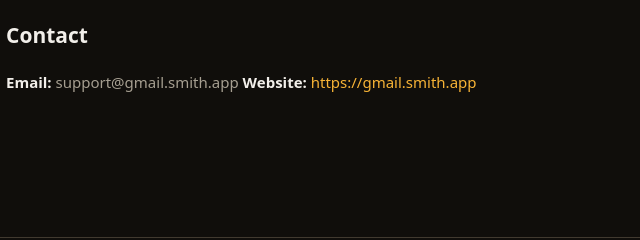
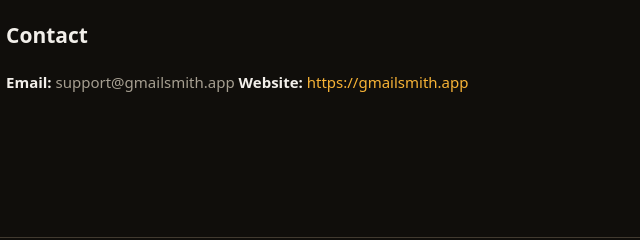
Before and after one commit to Yousaf-khan-se/gmailsmith-platform, an Astro site in the folder web/: page /privacy in a window 1280 px wide. Shown: the part 2778-3018 px from the top of the page, 278-918 px from the left. Built offline with nearby package versions, Linux system fonts and the light colour scheme; Astro itself is replaced by a stand-in of ours.

Commit message:
Correct the site domain to gmailsmith.app
gmail.smith.app was a typo; the registered domain at name.com is gmailsmith.app. Covers site.url, astro.config, robots.txt sitemap and the legal contact blocks.

```diff
--- a/web/astro.config.mjs
+++ b/web/astro.config.mjs
@@ -7,7 +7,7 @@ import sitemap from '@astrojs/sitemap';
 // the /releases/* Worker (see docs/08 §8.6).
 export default defineConfig({
   output: 'static',
-  site: 'https://gmail.smith.app',
+  site: 'https://gmailsmith.app',
   trailingSlash: 'ignore',
   integrations: [sitemap()],
 });
--- a/web/public/robots.txt
+++ b/web/public/robots.txt
@@ -1,4 +1,4 @@
 User-agent: *
 Allow: /
 
-Sitemap: https://gmail.smith.app/sitemap-index.xml
+Sitemap: https://gmailsmith.app/sitemap-index.xml
--- a/web/src/content/legal/privacy-policy.md
+++ b/web/src/content/legal/privacy-policy.md
@@ -112,5 +112,5 @@ same URL with a new date.
 
 ## Contact
 
-**Email:** support@gmail.smith.app
-**Website:** https://gmail.smith.app
+**Email:** support@gmailsmith.app
+**Website:** https://gmailsmith.app
--- a/web/src/content/legal/terms-of-service.md
+++ b/web/src/content/legal/terms-of-service.md
@@ -25,7 +25,7 @@ before paying. No payment details are required to start it.
 
 ## 3. Pricing and payment
 
-Prices are shown at https://gmail.smith.app before purchase, in US dollars.
+Prices are shown at https://gmailsmith.app before purchase, in US dollars.
 Payment is processed by our merchant of record (Lemon Squeezy or Paddle), who is
 the seller of record for the transaction and handles applicable sales tax, VAT
 and GST.
@@ -114,5 +114,5 @@ the courts of that jurisdiction have exclusive jurisdiction over any dispute.
 
 ## 13. Contact
 
-**Email:** support@gmail.smith.app
-**Website:** https://gmail.smith.app
+**Email:** support@gmailsmith.app
+**Website:** https://gmailsmith.app
--- a/web/src/site.ts
+++ b/web/src/site.ts
@@ -4,12 +4,12 @@
 // a disabled state instead of pointing buyers nowhere.
 export const site = {
   name: 'GmailSmith',
-  url: 'https://gmail.smith.app',
+  url: 'https://gmailsmith.app',
   tagline: 'Desktop mail merge for Gmail',
   description:
     'Send personalised email campaigns from your own Gmail. Your recipient ' +
     'lists never leave your laptop — no cloud, no middleman, no subscription.',
-  supportEmail: 'support@gmail.smith.app',
+  supportEmail: 'support@gmailsmith.app',
   purchaseUrl: '',
   version: '1.0.0',
   releases: {
```
